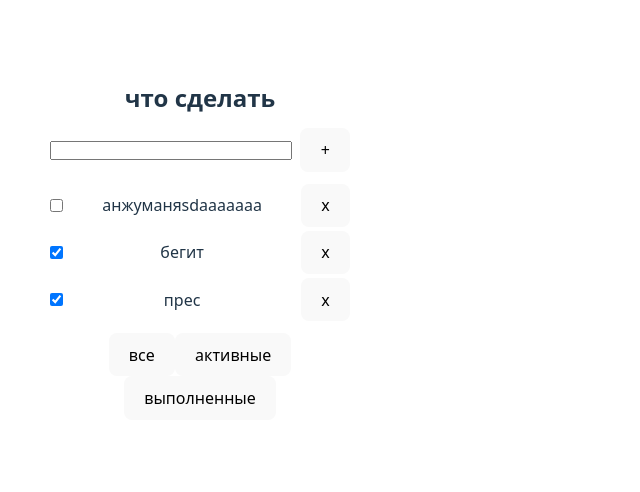
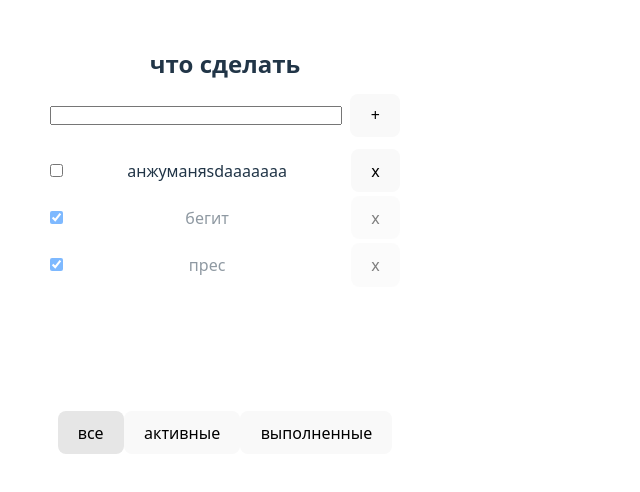
Before and after one commit to Tohaprep/todo_list, a React (Vite) app: page / in a window 1280 px wide. Shown: the part 150-642 px from the top of the page, without its empty margins (0-640 px from the left). Built offline with nearby package versions, Linux system fonts and the light colour scheme.

Commit message:
added some small features

```diff
--- a/src/App.css
+++ b/src/App.css
@@ -13,7 +13,7 @@
 
 .todo {
   gap: 12px;
-  width: 300px;
+  width: 350px;
   display: flex;
   flex-direction: column;
   justify-content: space-around;
@@ -31,6 +31,24 @@
 
 .todo_textarea {
   width: inherit;
+  outline: none;
+}
+
+/* .todo_textarea:focus-visible {
+  outline: none;
+} */
+
+.todo_textarea-error {
+  width: inherit;
+  border: 1px solid red;
+  outline: none;
+}
+
+.error_message {
+  display: block;
+  color: red;
+  font-size: small;
+  font-weight: 100;
 }
 
 .todo_ul {
@@ -44,6 +62,7 @@
   display: flex;
   flex-direction: column;
   gap: 4px;
+  min-height: 250px;
 }
 
 .todo_li {
@@ -52,8 +71,17 @@
   align-items: center;
 }
 
+.is_done {
+  opacity: 0.5;
+}
+
 .todo_buttons {
   display: flex;
   flex-wrap: wrap;
   justify-content: center;
 }
+
+.todo_button-active {
+  background-color: rgb(230, 230, 230);
+  outline: none;
+}
--- a/src/App.tsx
+++ b/src/App.tsx
@@ -12,8 +12,6 @@ function App() {
     { id: v1(), title: "бегит", isDone: true },
     { id: v1(), title: "прес", isDone: true },
   ]);
-
-  console.log(tasks);
 
   const [filterValue, setFilterValue] = useState<filterValueType>("all");
   let filteredTasks = tasks;
@@ -49,6 +47,7 @@ function App() {
         <TodoList
           title="что сделать"
           tasksArr={filteredTasks}
+          filterValue={filterValue}
           addTask={addTask}
           removeTask={removeTask}
           filterTasks={filterTasks}
--- a/src/components/todolist.tsx
+++ b/src/components/todolist.tsx
@@ -8,6 +8,7 @@ export type TasksProps = { id: string; title: string; isDone: boolean };
 type TaskListProps = {
   title: string;
   tasksArr: Array<TasksProps>;
+  filterValue: filterValueType;
   addTask: (value: string) => void;
   removeTask: (id: string) => void;
   filterTasks: (value: filterValueType) => void;
@@ -17,25 +18,28 @@ type TaskListProps = {
 export function TodoList({
   title,
   tasksArr,
+  filterValue,
   addTask,
   removeTask,
   filterTasks,
   changeTaskStatus,
 }: TaskListProps) {
   let [newTaskTitle, setNewTaskTitle] = useState("");
+  let [error, setError] = useState<string | null>(null);
 
-  const addTitleTaskHandler = (e: ChangeEvent<HTMLInputElement>) =>
+  const addTitleTaskHandler = (e: ChangeEvent<HTMLInputElement>) => {
+    setError("");
     setNewTaskTitle(e.target.value);
+  };
 
   const addTaskHandler = () => {
-    newTaskTitle == "" ? null : addTask(newTaskTitle);
+    newTaskTitle == "" ? setError("поле обязательно") : addTask(newTaskTitle);
     setNewTaskTitle("");
   };
 
   const inputEnterKeyDownTaskHandler = (e: KeyboardEvent<HTMLInputElement>) => {
     if (e.code == "Enter" && e.ctrlKey == true) {
-      newTaskTitle == "" ? null : addTask(newTaskTitle);
-      setNewTaskTitle("");
+      addTaskHandler();
     }
   };
 
@@ -48,7 +52,7 @@ export function TodoList({
       <h2 className="todo_header">{title}</h2>
       <div className="todo_input">
         <input
-          className="todo_textarea"
+          className={error ? "todo_textarea-error" : "todo_textarea"}
           type="text"
           value={newTaskTitle}
           onChange={addTitleTaskHandler}
@@ -56,6 +60,7 @@ export function TodoList({
         />
         <button onClick={addTaskHandler}>+</button>
       </div>
+      {error && <p className="error_message">{error}</p>}
       <div className="todo_ul">
         <ul>
           {tasksArr.map((task) => {
@@ -65,7 +70,9 @@ export function TodoList({
               changeTaskStatus(task, task.id, !task.isDone);
 
             return (
-              <li className="todo_li" key={task.id}>
+              <li
+                className={task.isDone === true ? "todo_li is_done" : "todo_li"}
+                key={task.id}>
                 <input
                   type="checkbox"
                   checked={task.isDone}
@@ -78,9 +85,21 @@ export function TodoList({
         </ul>
       </div>
       <div className="todo_buttons">
-        <button onClick={allFilterTaskHandler}>все</button>
-        <button onClick={activeFilterTaskHandler}>активные</button>
-        <button onClick={completedFilterTaskHandler}>выполненные</button>
+        <button
+          className={filterValue == "all" ? "todo_button-active" : ""}
+          onClick={allFilterTaskHandler}>
+          все
+        </button>
+        <button
+          className={filterValue == "active" ? "todo_button-active" : ""}
+          onClick={activeFilterTaskHandler}>
+          активные
+        </button>
+        <button
+          className={filterValue == "completed" ? "todo_button-active" : ""}
+          onClick={completedFilterTaskHandler}>
+          выполненные
+        </button>
       </div>
     </div>
   );
```
